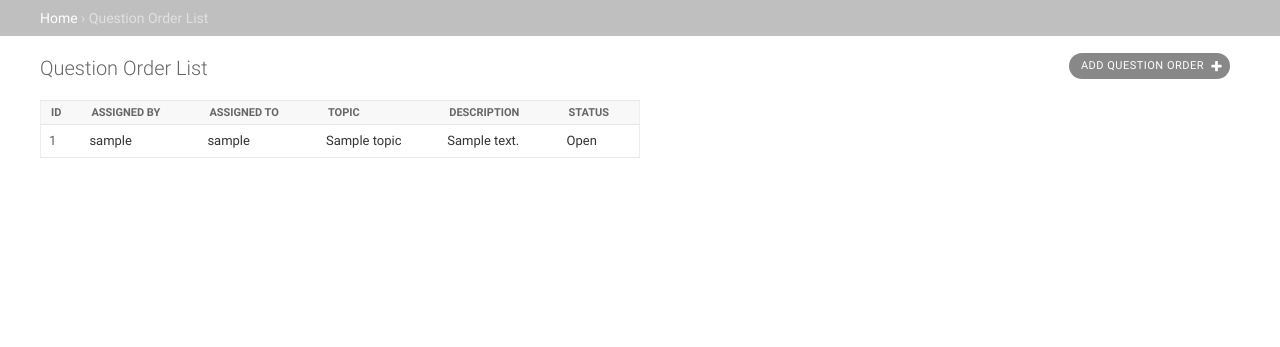
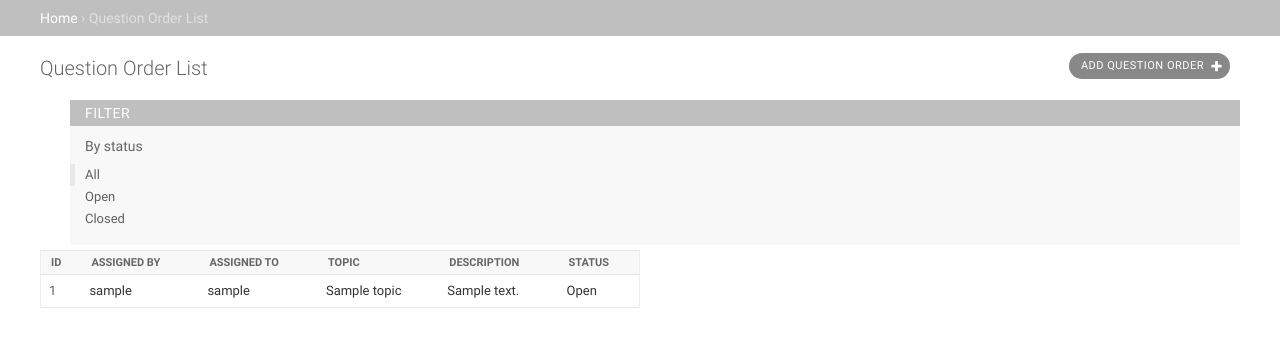
Before and after one commit to EthanMarrs/digit2, a Django app: page /question_orders/ in a window 1280 px wide. Shown: the part 48-395 px from the top of the page. Run offline with Django 3.2, Linux system fonts and the light colour scheme; tables that the repository leaves empty hold one stand-in row (values such as "Sample post"); some libraries are stand-ins or nearby versions.

Commit message:
Added filtering on question orders list view

```diff
--- a/core/static/core/style.css
+++ b/core/static/core/style.css
@@ -154,7 +154,7 @@ table {
 }
 
 .small-p {
-    margin-top: 4px !important;
+    margin-top: 5px !important;
     font-size: 11px;
     font-weight: 400;
 }
--- a/core/templates/question_orders.html
+++ b/core/templates/question_orders.html
@@ -7,6 +7,7 @@
 {% block extrastyle %}
 <link rel="stylesheet" type="text/css" href="{% static 'core/main.css' %}"/>
 <link rel="stylesheet" type="text/css" href="{% static 'core/style.css' %}"/>
+<link rel="stylesheet" type="text/css" href="{% static 'admin/css/changelists.css' %}"/>
 {% endblock %}
 
 <script src="{% static 'core/jquery.min.js' %}"></script>
@@ -18,6 +19,18 @@
         </li>
     </ul>
     <div class="results">
+        <div id="changelist-filter">
+            <h2>Filter</h2>
+            <h3>By status</h3>
+            <ul>
+                <li class="{% if open == None %}selected{% endif %} filter-option"><a
+                        href="/question_orders/">All</a></li>
+                <li class="{% if open == 'true' %}selected{% endif %}"><a
+                        href="/question_orders/?open=true">Open</a></li>
+                <li class="{% if open == 'false' %}selected{% endif %}"><a
+                        href="/question_orders/?open=false">Closed</a></li>
+            </ul>
+        </div>
         <table id="result_list">
             <thead>
             <tr>
@@ -32,7 +45,8 @@
             <tbody>
             {% for question_order in object_list %}
             <tr>
-            <td class="field-id"><a href="/question_orders/{{ question_order.id }}/">{{ question_order.id }}</a></td>
+                <td class="field-id"><a href="/question_orders/{{ question_order.id }}/">{{ question_order.id }}</a>
+                </td>
                 <td class="field-assigned-by">{{ question_order.assigned_by }}</td>
                 <td class="field-assigned-to">{{ question_order.assigned_to }}</td>
                 <td class="field-topic">{{ question_order.topic }}</td>
@@ -49,7 +63,7 @@
             </tbody>
         </table>
     </div>
-    <p class="paginator"></p>
+    <!--<p class="paginator"></p>-->
     <br/>
 </div>
 
--- a/core/views.py
+++ b/core/views.py
@@ -321,7 +321,18 @@ class QuestionOrderListView(ListView):
         context['has_permission'] = self.request.user.is_staff
         context['site_url'] = "/",
         context['site_header'] = "Digit"
+        context['open'] = self.request.GET.get('open')
         return context
+
+    def get_queryset(self, *args, **kwargs):
+        active_filter = self.request.GET.get('open')
+
+        if active_filter == 'true':
+            return models.QuestionOrder.objects.filter(open=True)
+        elif active_filter == 'false':
+            return models.QuestionOrder.objects.filter(open=False)
+        else:
+            return models.QuestionOrder.objects.all()
 
 
 class QuestionOrderLiveView(View):
```
Lines whose indentation alone changed are shown as unchanged.
